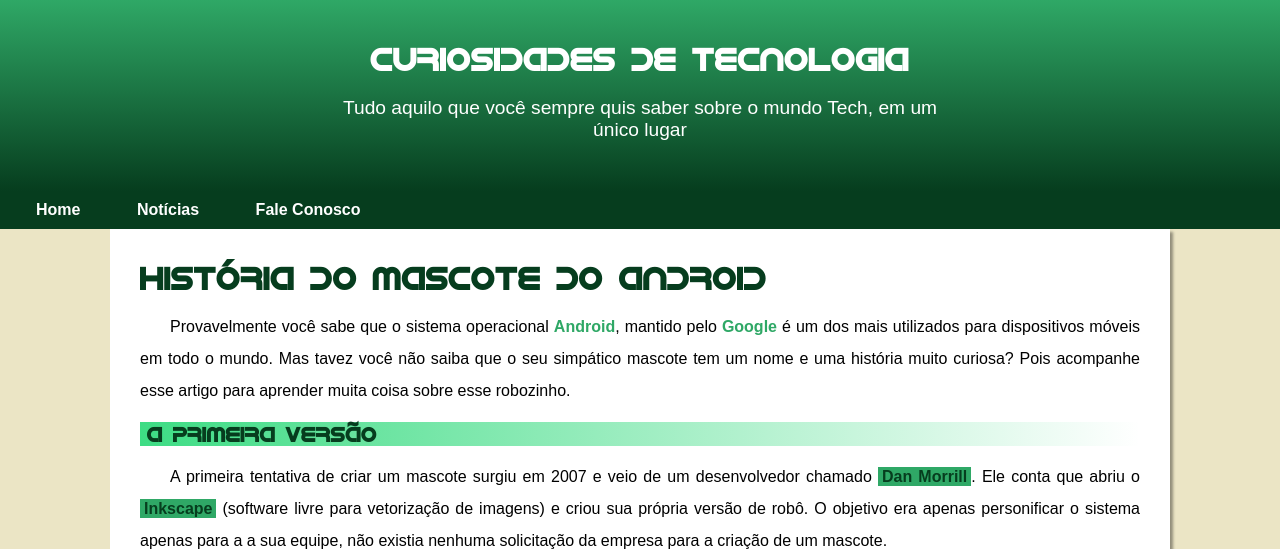
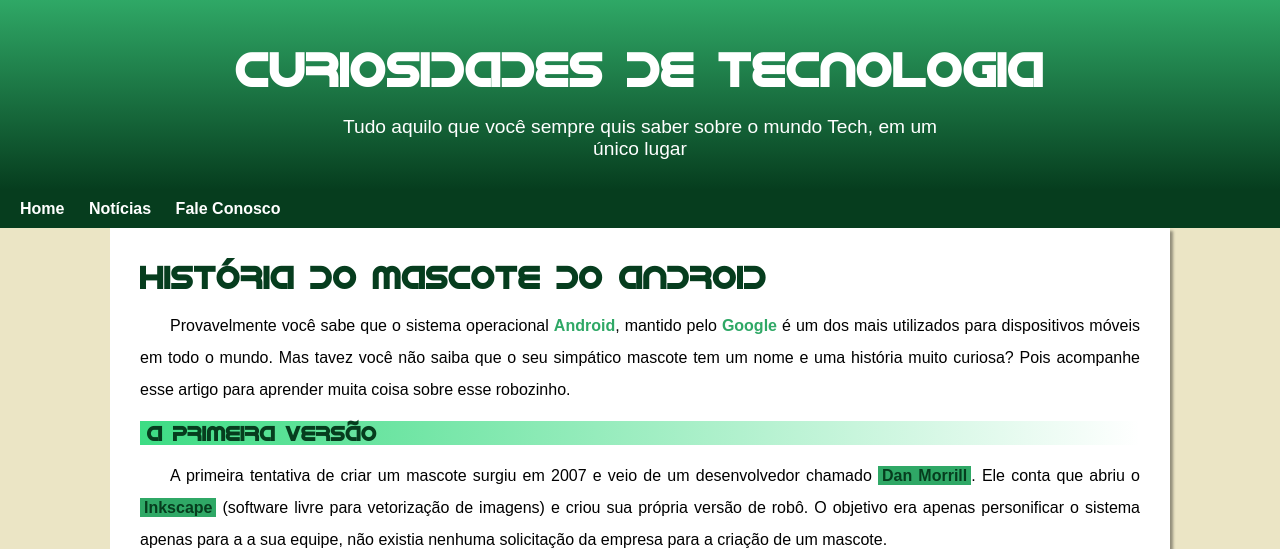
Before and after one commit to Gabrielcgl77/projeto-android, a plain HTML site: page index.html in a window 1280 px wide. Shown: the top 549 px of the page. Drawn offline with Linux system fonts and the light colour scheme; a web font is replaced by a local one.

Commit message:
ajustes no site

```diff
--- a/estilo/style.css
+++ b/estilo/style.css
@@ -61,7 +61,7 @@ nav{
 }
 nav >a{
     color: white;
-    padding: 26px;
+    padding: 10px;
     text-decoration: none;
     font-weight: bolder;
     border-radius: 3px;
@@ -82,7 +82,7 @@ header >h1{
 color: white;
    font-family: var(--fonte-Android);
    margin-bottom: 20px;
-   font-size: 2em;
+   font-size: 3em;
    text-shadow: 2px,2px,0px, rgba(0, 0, 0, 0,315);
 }
 header >p{
@@ -92,7 +92,6 @@ header >p{
     margin: auto;
     padding-left: 10px;
     padding-right: 10px;
-    padding-bottom: 50px;
 }
 main img.pequeno{
     display: block;
@@ -167,5 +166,4 @@ footer{
     color: white;
     text-align: center;
     padding: 2px;
-
 }
```
